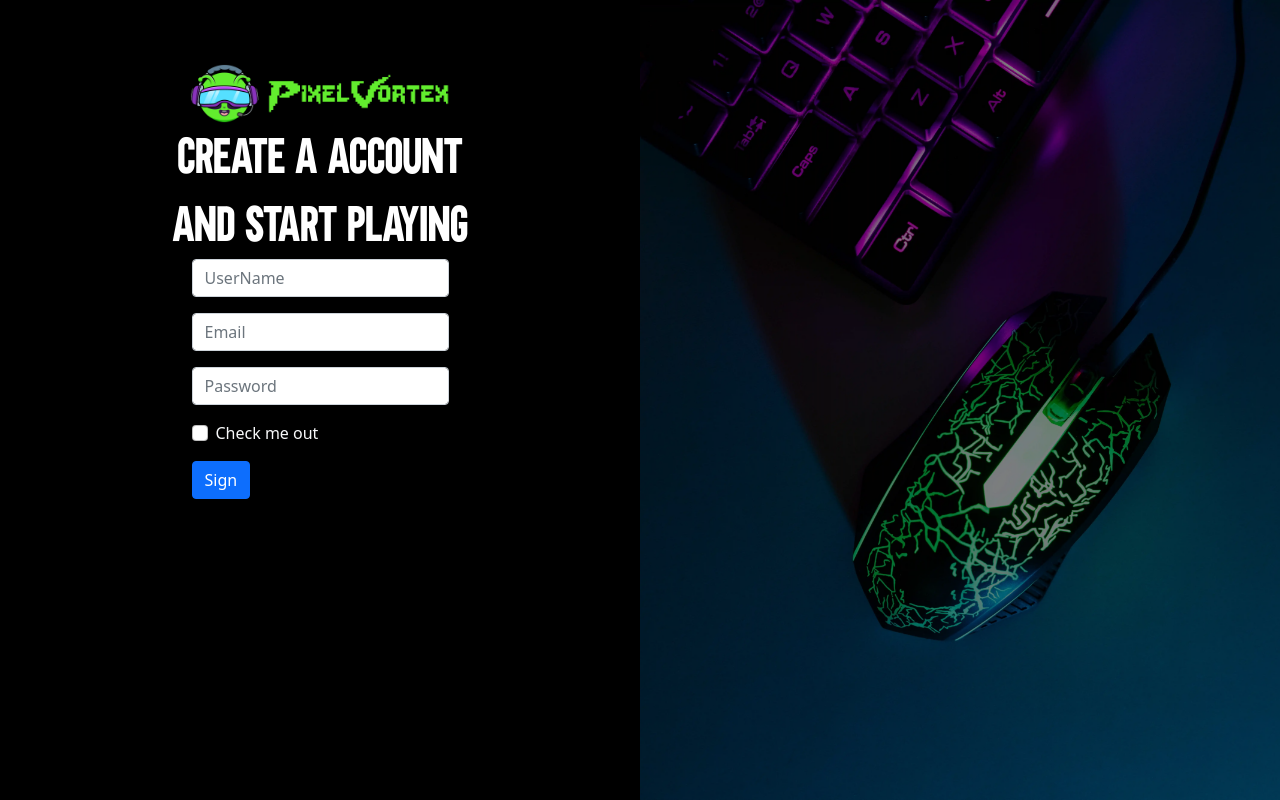
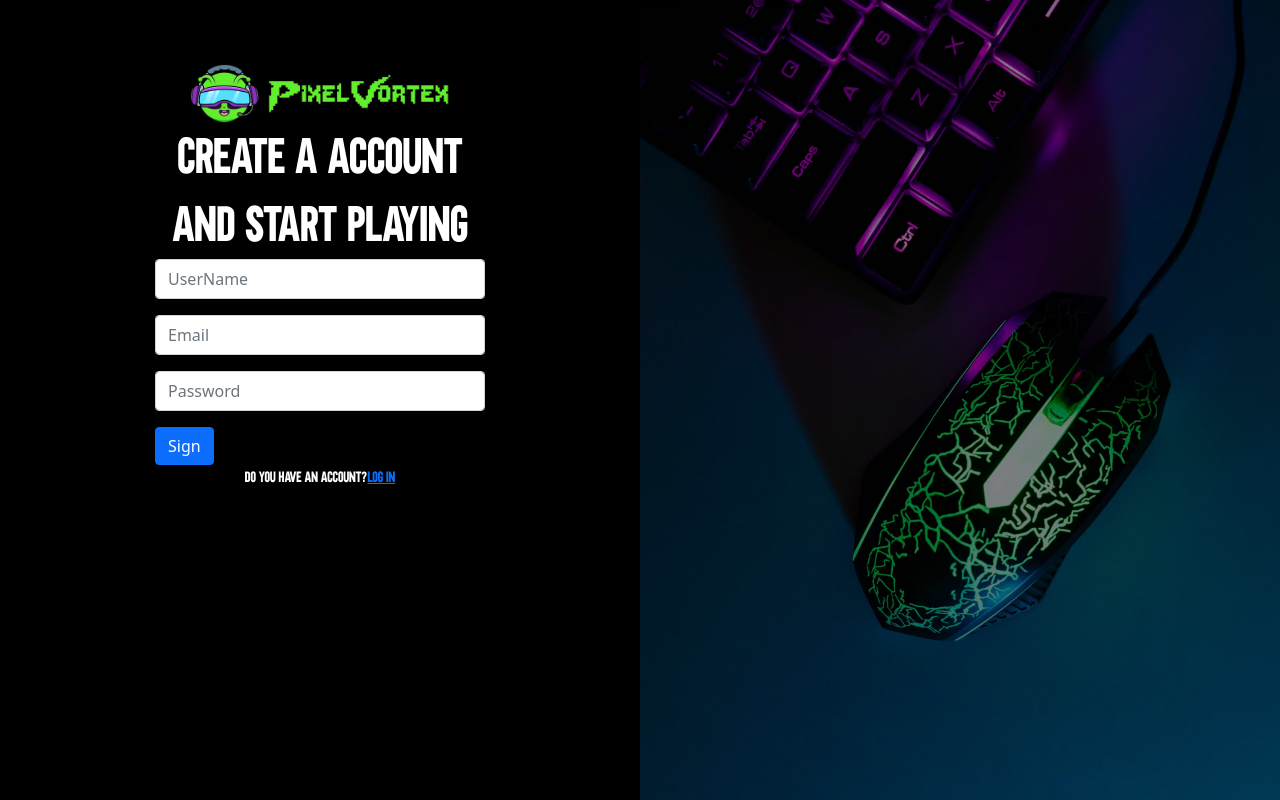
Before and after one commit to Emanuek899/pixel-vortex, a Django app: page /sign-up/ in a window 1280 px wide. Run offline with Django 5.2, Linux system fonts and the light colour scheme.

Commit message:
Cambios CSS y HTML signup

```diff
--- a/static/members/css/Signup.css
+++ b/static/members/css/Signup.css
@@ -68,3 +68,34 @@
     text-align: center;
     color: #ffffff;
 }
+#text{
+    font-family: "TROUBLE_FONT";
+    font-size: 15px;
+    text-align: center;
+    color: #ffffff;
+}
+#form {
+    width: 100%;
+}
+
+.form-control {
+    height: 40px;
+    width: 100%;
+    border-radius: 20px;
+    background-color: rgba(0,0,0,0);
+}
+
+.form-control:focus{
+    border-color: #62ED2E;
+    outline: none;
+    box-shadow: none;
+    background-color: rgba(0,0,0,0);
+}
+
+.form-control::placeholder{
+    color: darkgray;
+}
+
+.signup {
+    width: calc(100% - 310px);
+}
--- a/templates/members/signup.html
+++ b/templates/members/signup.html
@@ -28,11 +28,8 @@
                         <div class="mb-3">
                             <input type="password" class="form-control" id="Password" placeholder="Password">
                         </div>
-                        <div class="mb-3 form-check">
-                            <input type="checkbox" class="form-check-input" id="exampleCheck1">
-                            <label class="form-check-label text-light" for="exampleCheck1">Check me out</label>
-                        </div>
                         <button type="sign" class="btn btn-primary">Sign</button>
+                        <p id="text">do you have an account?<a href="">log in</a></p>
                       </form>
                 </div>
             </div>
```
